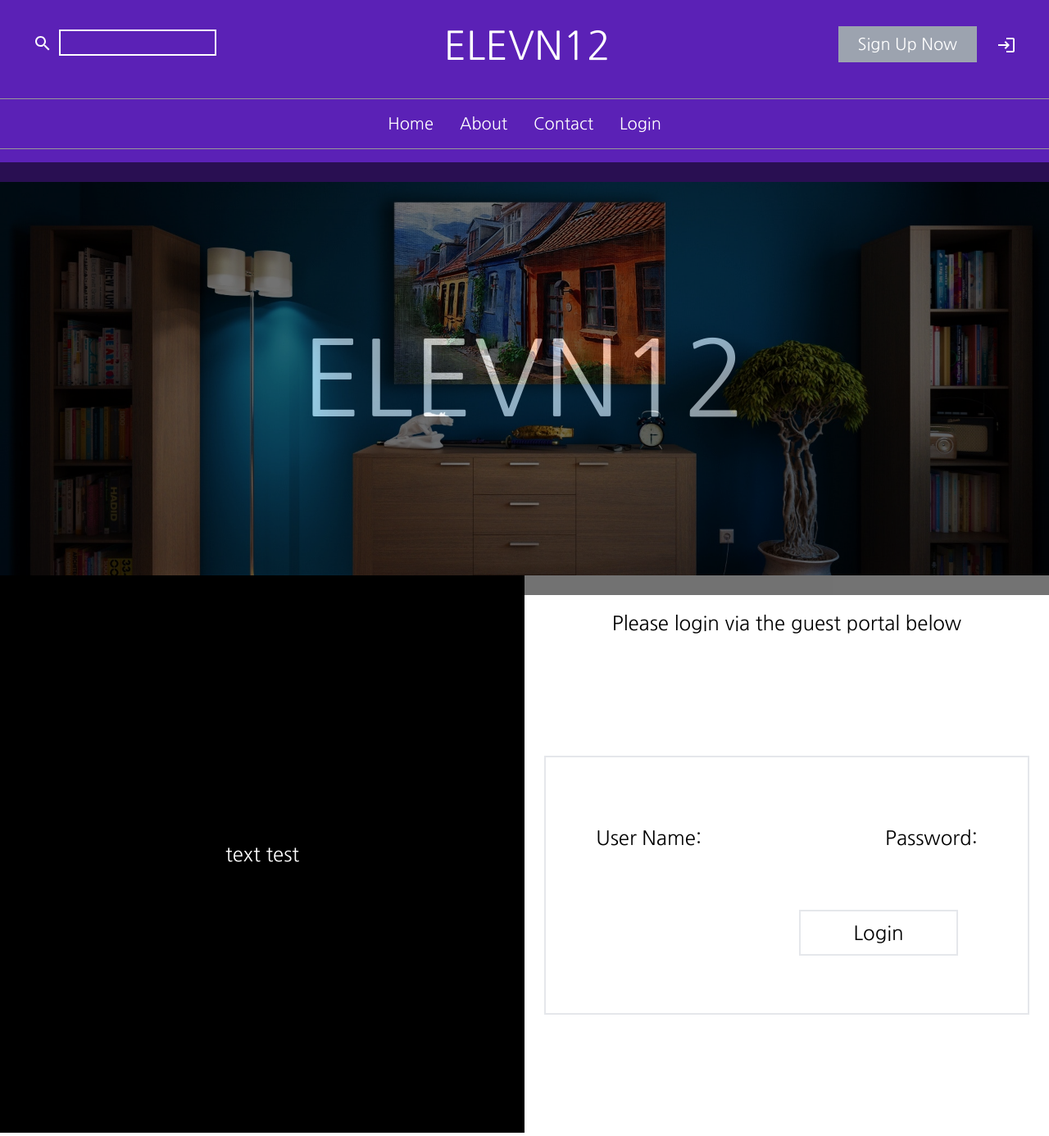
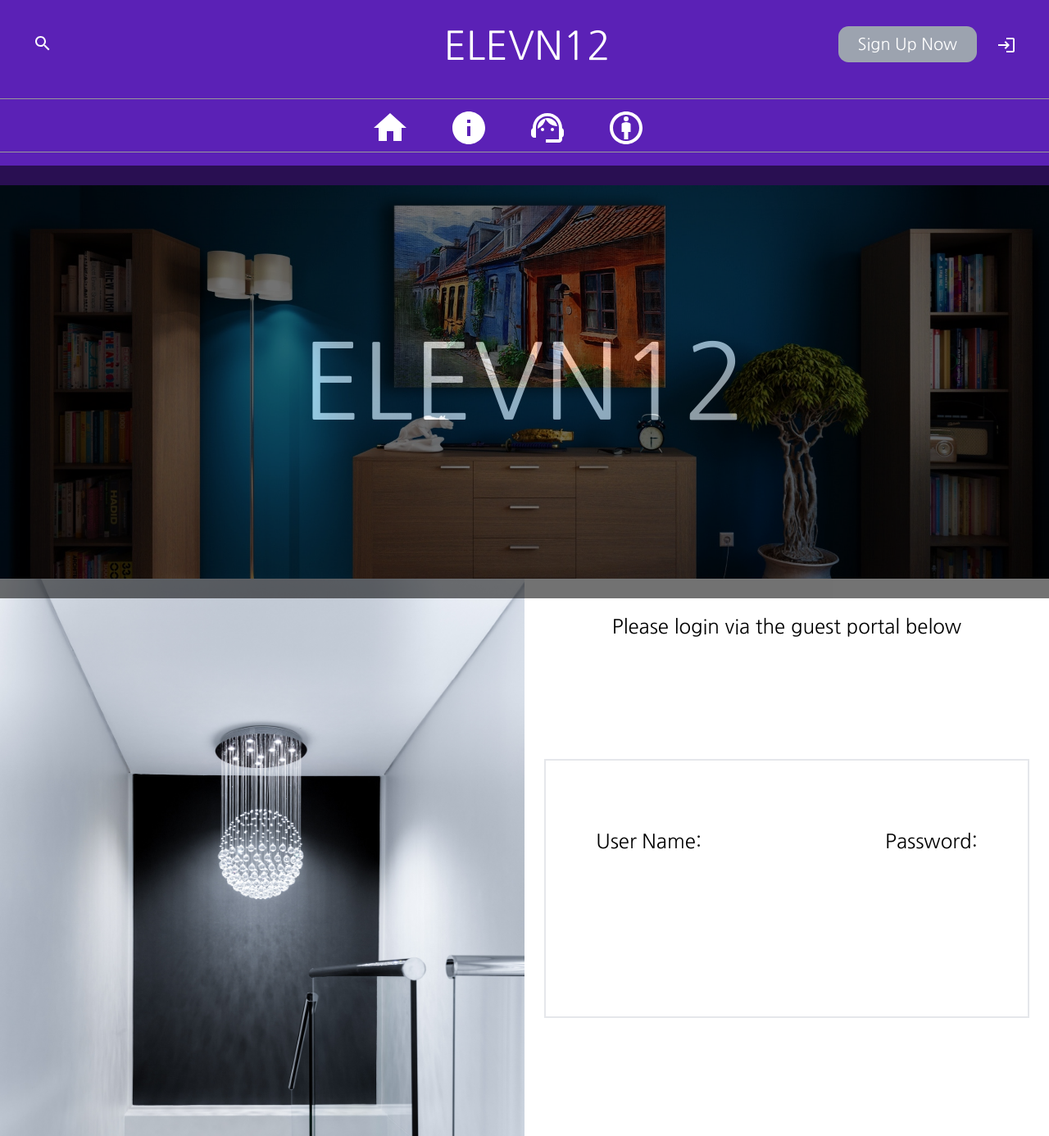
Before and after one commit to artofmayhem/eleven12_Gallery, a React (Create React App) app: page / in a window 1280 px wide. Shown: the whole page at 82% size. Built offline with nearby package versions, Linux system fonts and the light colour scheme; a web font is replaced by a local one.

Commit message:
more dashboard changes

```diff
--- a/src/App.css
+++ b/src/App.css
@@ -20,6 +20,8 @@
   height: auto;
   background-color: black;
   color: white;
+  background-image: url("./assets/architecture-002.jpg");
+  background-size: cover;
 }
 
 .form-content-block-wt {
@@ -80,3 +82,31 @@
   padding: 25vh 50vw;
   opacity: 0.55;
 }
+
+button {
+  border: none;
+  color: white;
+  text-align: center;
+  text-decoration: none;
+  display: inline-block;
+  font-size: 1.5rem;
+  font-weight: 500;
+  border-radius: 12.5px;
+  cursor: pointer;
+  transition: all 0.5s ease;
+}
+
+button:hover {
+  background-color: #ffffff;
+  color: black;
+}
+
+.nav-hover {
+  scale: 2;
+  transition: 1.5s ease;
+}
+
+.nav-hover:hover {
+  scale: 1.2;
+  transition: 1.5s ease;
+}
--- a/src/Components/Form.js
+++ b/src/Components/Form.js
@@ -44,10 +44,8 @@
   };
 
   return (
-    <div className="flex justify-center align-center flex-row  bg-violet-800">
-      <div className="form-content-block-bk flex flex-row flex-wrap justify-center align-center text-white mx-auto">
-        <h2 className="self-center">text test</h2>
-      </div>
+    <div className="flex justify-center align-center flex-row  bg-violet-800 h-auto">
+      <div className="form-content-block-bk flex flex-row flex-wrap justify-center align-center text-white mx-auto" />
       <div className="form-content-block-wt">
         <h2 className="my-10">Please login via the guest portal below</h2>
         <form className=" my-36 border-2 mx-6 py-10">
--- a/src/Components/Header.js
+++ b/src/Components/Header.js
@@ -2,6 +2,7 @@
   return (
     <div className="Header-Wrapper">
       <h1 className="text-9xl title-padding bg-black">ELEVN12</h1>
+      {/* <h2>Experience the future of contemporary living today</h2> */}
     </div>
   );
 }
--- a/src/Components/Nav.js
+++ b/src/Components/Nav.js
@@ -3,6 +3,10 @@
 // Material UI Icons
 import SearchIcon from "@mui/icons-material/Search";
 import LoginIcon from "@mui/icons-material/Login";
+import HomeIcon from '@mui/icons-material/Home';
+import InfoIcon from '@mui/icons-material/Info';
+import SupportAgentIcon from '@mui/icons-material/SupportAgent';
+import AttributionIcon from '@mui/icons-material/Attribution';
 
 const initialSearchValue = {
     value: "",
@@ -22,7 +26,7 @@
         <div>
           <SearchIcon className="text-white mr-2" />
           <input
-            className="bg-violet-800 border-2 border-white w-48 text-xl"
+            className="bg-violet-800 w-48 text-xl"
             value={searchValue.value}
             onChange={handleSearchChange}
           />
@@ -36,18 +40,18 @@
         </div>
       </div>
       <div className="Nav-Content-Links flex flex-row justify-center align-center my-6">
-        <ul className="flex flex-row justify-center align-center text-xl">
+        <ul className="flex flex-row justify-center align-center text-2xl">
           <a href="https://www.yahoo.com" className="px-4">
-            Home
+           <HomeIcon className="text-white mr-10 nav-hover" />
           </a>
           <a href="https://www.yahoo.com" className="px-4">
-            About
+            <InfoIcon className="text-white mr-10 nav-hover" />
           </a>
           <a href="https://www.yahoo.com" className="px-4">
-            Contact
+            <SupportAgentIcon className="text-white mr-10 nav-hover" />
           </a>
           <a href="https://www.yahoo.com" className="px-4">
-            Login
+            <AttributionIcon className="text-white mr-10 nav-hover" />
           </a>
         </ul>
       </div>
```
